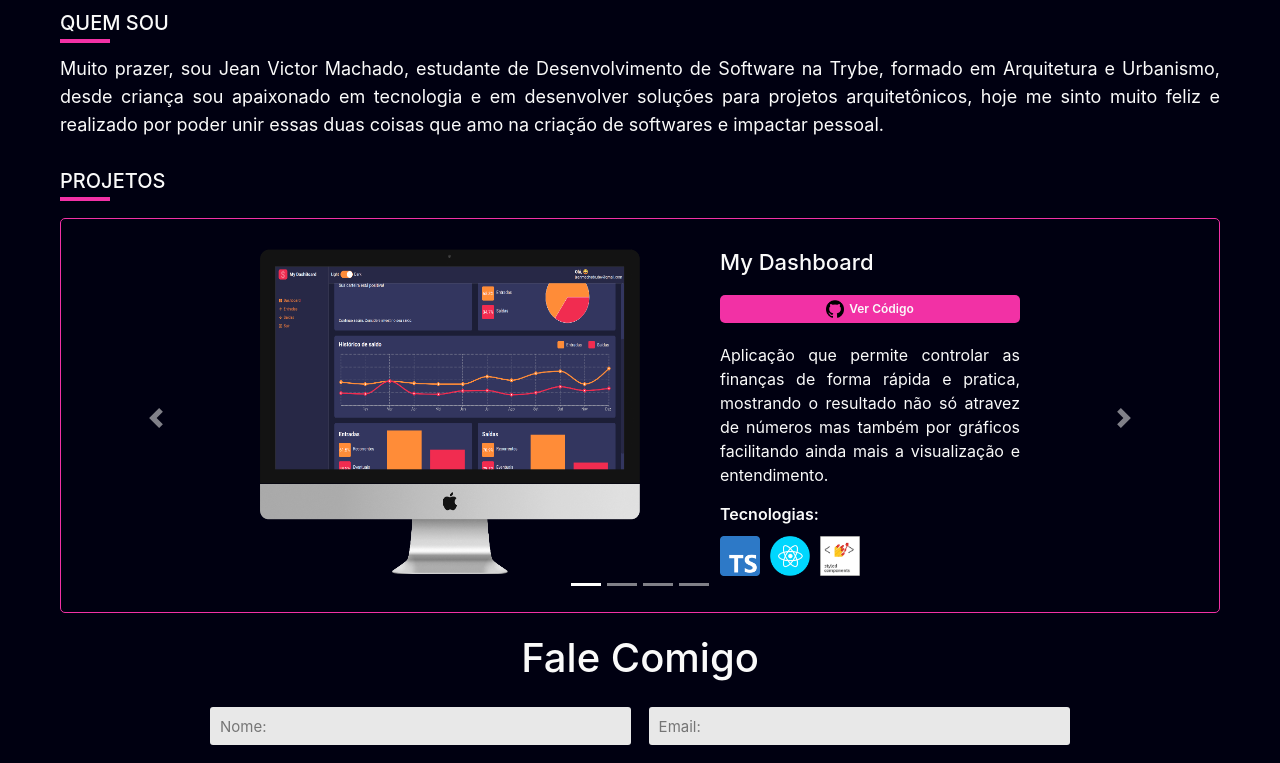
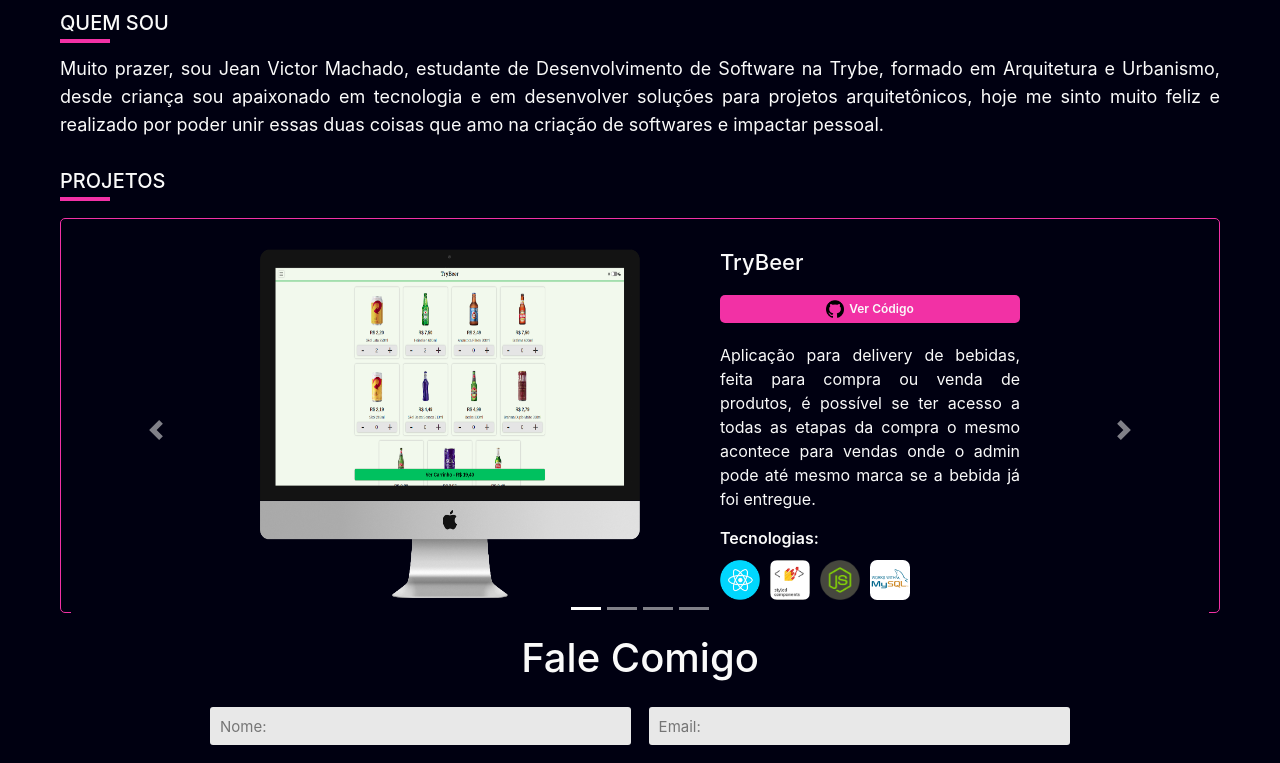
Before and after one commit to JeanVictorMachado/My-Personal-Page, a Next.js app: page / in a window 1280 px wide. Shown: the part 515-1278 px from the top of the page. Built offline with nearby package versions, Linux system fonts and the light colour scheme.

Commit message:
add projeto trybeer

```diff
--- a/src/components/Carousel/index.tsx
+++ b/src/components/Carousel/index.tsx
@@ -13,7 +13,29 @@ import {
 const items = [
   {
     id: 1,
+    title: 'TryBeer',
+    imgCapa: 'capa-trybeer.png',
+    link: 'https://github.com/JeanVictorMachado',
+    description: 'Aplicação para delivery de bebidas, feita para compra ou venda de produtos, é possível se ter acesso a todas as etapas da compra o mesmo acontece para vendas onde o admin pode até mesmo marca se a bebida já foi entregue.',
+    images: [
+      {
+        urlLogo: 'icon-reactjs.png'
+      },
+      {
+        urlLogo: 'styledcomponents2.png'
+      },
+      {
+        urlLogo: 'icon-nodejs2.webp'
+      },
+      {
+        urlLogo: 'mysql-3.svg'
+      }
+    ]
+  },
+  {
+    id: 2,
     title: 'My Dashboard',
+    imgCapa: 'icon-computer-dashboard.png',
     link: 'https://github.com/JeanVictorMachado/My_Dashboard',
     description: 'Aplicação que permite controlar as finanças de forma rápida e pratica, mostrando o resultado não só atravez de números mas também por gráficos facilitando ainda mais a visualização e entendimento.',
     images: [
@@ -27,17 +49,6 @@ const items = [
         urlLogo: 'styledcomponents2.png'
       }
     ]
-  },
-  {
-    id: 2,
-    title: 'TryBeer',
-    link: 'https://github.com/JeanVictorMachado/My_Dashboard',
-    description: 'Aplicação que permite controlar as finanças de forma rápida e pratica, mostrando o resultado não só atravez de números mas também por gráficos facilitando ainda mais a visualização e entendimento.',
-    images: [{
-      urlLogo: 'typescript.png',
-    }, {
-      urlLogo: 'icon-reactjs.png'
-    }]
   },
   {
     id: 3,
@@ -94,7 +105,7 @@ const Example = (_props: any) => {
         onExited={() => setAnimating(false)}
       >
         <S.Wrapper>
-          <S.ImgProject src="img/icon-computer-dashboard.png" />
+          <S.ImgProject src={`img/${item.imgCapa}`} />
           <S.WrapperInfos>
             <h2>{item.title}</h2>
             <div>
--- a/src/components/Carousel/styles.ts
+++ b/src/components/Carousel/styles.ts
@@ -88,6 +88,10 @@ export const WrapperInfos = styled.div`
       width: 100%;
       margin-top: 1.5rem;
 
+      @media (max-width: 1000px) {
+        margin-bottom: 1rem;
+      }
+
       > span {
         color: ${theme.colors.white};
         font-size: 1.6rem;
@@ -114,6 +118,7 @@ export const WrapperInfos = styled.div`
           width: 40px;
           height: 40px;
           margin-right: 1rem;
+          border-radius: 7px;
 
           @media (max-width: 1000px) {
             width: 40px;
```
Also changed, not shown: public/img/capa-trybeer.png (added), public/img/mysql-3.svg (added).
